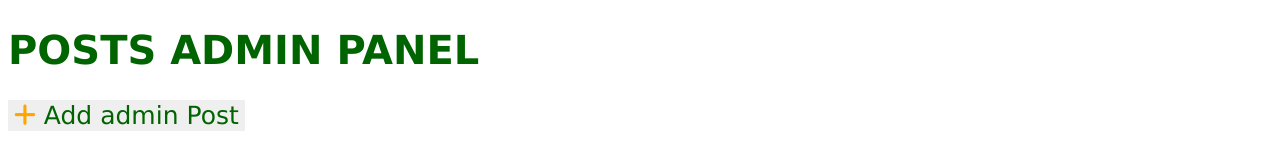
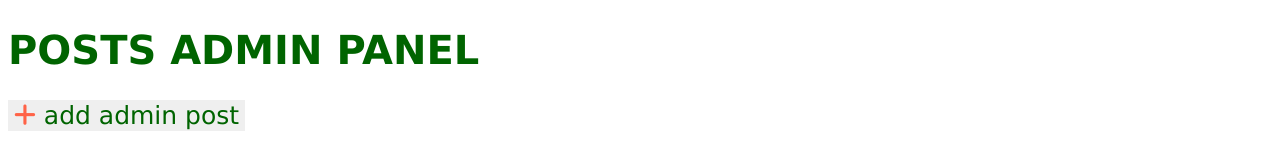
Before and after one commit to ewasveta/AdminCRUD, a plain HTML site: page admin/index.html in a window 1280 px wide. Shown: the top 160 px of the page. Drawn offline with Linux system fonts and the light colour scheme; no server answers.

Commit message:
color fix

```diff
--- a/admin/CSS/styles.css
+++ b/admin/CSS/styles.css
@@ -34,5 +34,5 @@ h1
 }
 #plus
 {
-    color:orange
+    color:tomato;
 }
--- a/admin/index.html
+++ b/admin/index.html
@@ -11,7 +11,7 @@
 <body>
     <h1>POSTS ADMIN PANEL</h1>
 
-    <button onclick="add()"><i id="plus" class="fa-solid fa-plus"></i>&nbsp;Add admin Post</button>
+    <button onclick="add()"><i id="plus" class="fa-solid fa-plus"></i>&nbsp;add admin post</button>
     <br><br>
 
     <div id="grid">
```
